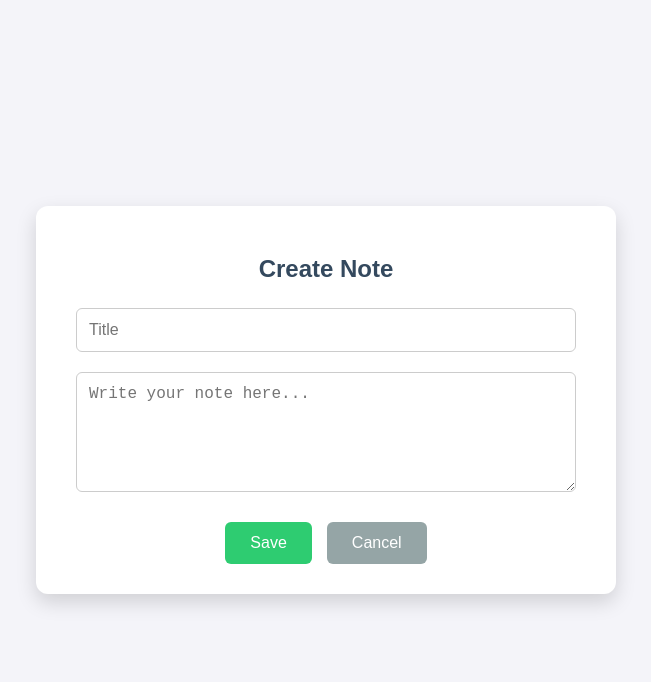
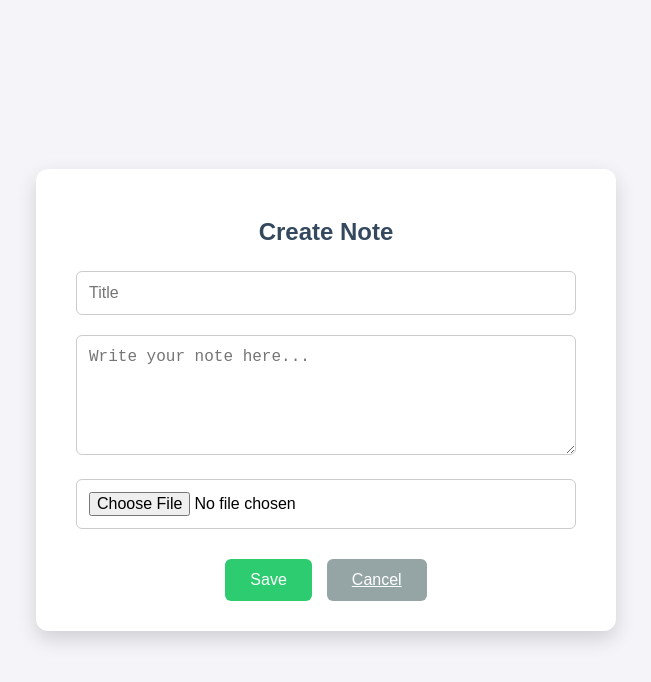
Before and after one commit to Agrim-Dubey/Basicnotes, a Django app: page /create/ in a window 1280 px wide. Shown: the top 682 px of the page, without its empty margins (314-965 px from the left). Run offline with Django 5.2, Linux system fonts and the light colour scheme; the first user in the database is signed in.

Commit message:
Added a feature to add images to  the notes

```diff
--- a/mynotes/settings.py
+++ b/mynotes/settings.py
@@ -126,3 +126,6 @@ STATIC_URL = '/static/'
 STATIC_ROOT = os.path.join(BASE_DIR,'staticfiles')
 LOGIN_REDIRECT_URL = '/'
 LOGOUT_REDIRECT_URL = '/accounts/login/'
+
+MEDIA_URL = '/media/'
+MEDIA_ROOT = os.path.join(BASE_DIR, 'media')
--- a/mynotes/urls.py
+++ b/mynotes/urls.py
@@ -1,8 +1,13 @@
 from django.contrib import admin
+from django.conf.urls.static import static
 from django.urls import path, include
+from django.conf import settings
 
 urlpatterns = [
     path('admin/', admin.site.urls),
     path('', include('notes.urls')),
     path('accounts/', include('django.contrib.auth.urls')),
 ]
+
+if settings.DEBUG:
+    urlpatterns += static(settings.MEDIA_URL, document_root=settings.MEDIA_ROOT)
--- a/notes/models.py
+++ b/notes/models.py
@@ -3,5 +3,6 @@ from django.contrib.auth.models import User
 class Note(models.Model):
     title = models.CharField(max_length=200)
     content = models.TextField()
-    create_dat = models.DateTimeField(auto_now_add=True)
+    create_date = models.DateTimeField(auto_now_add=True)
+    image = models.ImageField(upload_to='note_images/', blank=True, null=True)
     user =  models.ForeignKey(User, on_delete=models.CASCADE)
--- a/notes/templates/notes/note_form.html
+++ b/notes/templates/notes/note_form.html
@@ -13,7 +13,6 @@
       height: 100vh;
       margin: 0;
     }
-
     .card {
       background-color: #fff;
       padding: 30px 40px;
@@ -22,14 +21,12 @@
       max-width: 500px;
       width: 100%;
     }
-
     h2 {
       color: #34495e;
       margin-bottom: 25px;
       text-align: center;
     }
-
-    input[type="text"], textarea {
+    input[type="text"], textarea, input[type="file"] {
       width: 100%;
       padding: 12px;
       margin-bottom: 20px;
@@ -37,13 +34,10 @@
       border-radius: 6px;
       font-size: 16px;
       box-sizing: border-box;
-      resize: vertical;
     }
-
     textarea {
       min-height: 120px;
     }
-
     .btn {
       background-color: #2ecc71;
       color: white;
@@ -54,31 +48,16 @@
       cursor: pointer;
       transition: background-color 0.3s ease;
     }
-
     .btn:hover {
       background-color: #27ae60;
     }
-
     .cancel {
       margin-left: 15px;
       background-color: #95a5a6;
     }
-
     .cancel:hover {
       background-color: #7f8c8d;
     }
-
-    a {
-      text-decoration: none;
-      color: white;
-    }
-
-    form {
-      display: flex;
-      flex-direction: column;
-      align-items: stretch;
-    }
-
     .buttons {
       display: flex;
       justify-content: center;
@@ -89,10 +68,19 @@
 <body>
   <div class="card">
     <h2>{% if note %}Edit{% else %}Create{% endif %} Note</h2>
-    <form method="post">
+    <!-- ✅ important: enctype for file uploads -->
+    <form method="post" enctype="multipart/form-data">
       {% csrf_token %}
       <input type="text" name="title" value="{{ note.title|default:'' }}" placeholder="Title" required>
       <textarea name="content" placeholder="Write your note here..." required>{{ note.content|default:'' }}</textarea>
+
+      <!-- ✅ Image upload -->
+      <input type="file" name="image">
+      {% if note.image %}
+        <p>Current Image:</p>
+        <img src="{{ note.image.url }}" width="200">
+      {% endif %}
+
       <div class="buttons">
         <button type="submit" class="btn">{% if note %}Update{% else %}Save{% endif %}</button>
         <a href="{% url 'notes_list' %}" class="btn cancel">Cancel</a>
--- a/notes/views.py
+++ b/notes/views.py
@@ -23,7 +23,8 @@ def note_create(request):
     if request.method == 'POST':
         title = request.POST['title']
         content = request.POST['content']
-        Note.objects.create(title=title, content=content, user=request.user)
+        image = request.FILES.get('image')  # ✅ get uploaded image
+        Note.objects.create(title=title, content=content, user=request.user, image=image)  # ✅ save image
         return redirect('notes_list')
     return render(request, 'notes/note_form.html')
 
@@ -33,6 +34,8 @@ def note_update(request, pk):
     if request.method == 'POST':
         note.title = request.POST['title']
         note.content = request.POST['content']
+        if 'image' in request.FILES:
+            note.image = request.FILES['image']
         note.save()
         return redirect('notes_list')
     return render(request, 'notes/note_form.html', {'note': note})
```
Also changed, not shown: notes/templates/notes/notes_list.html (+22 -4 lines), db.sqlite3, notes/migrations/0003_rename_create_dat_note_create_date_note_image.py (added).
